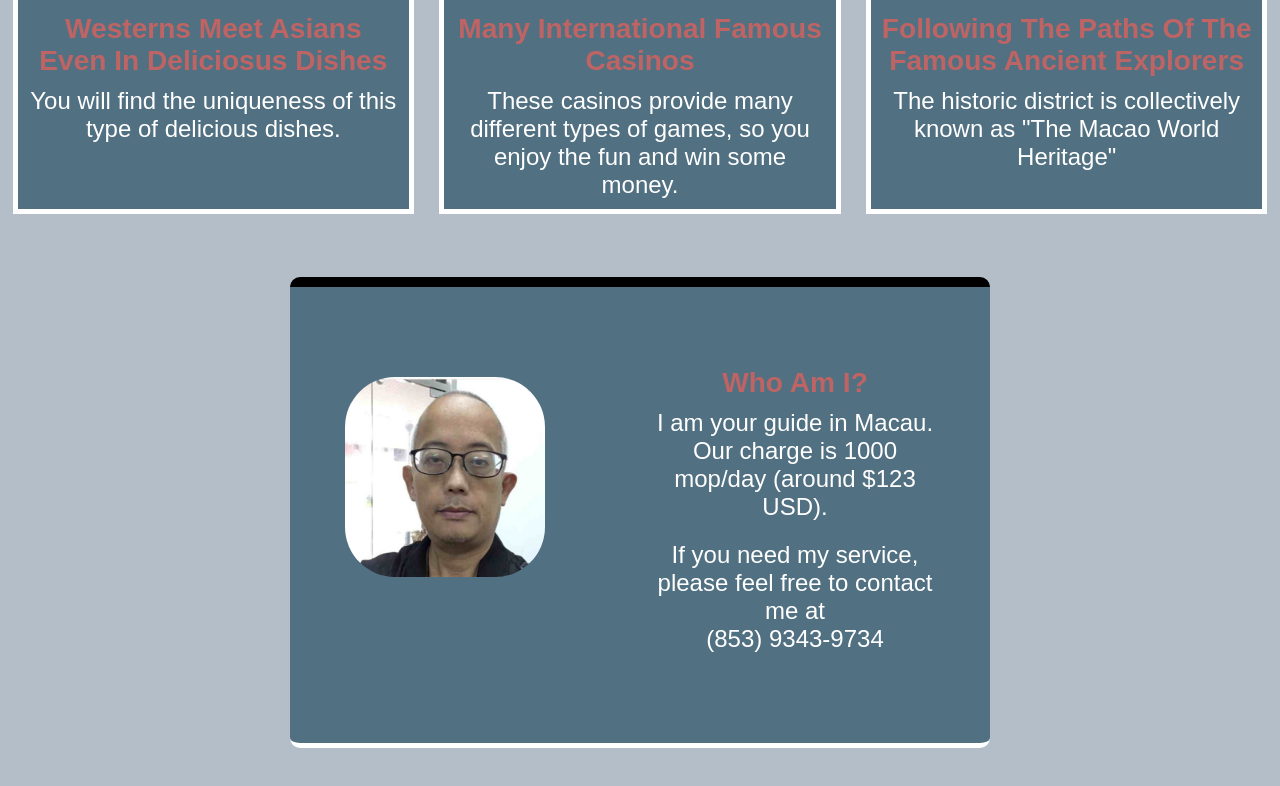
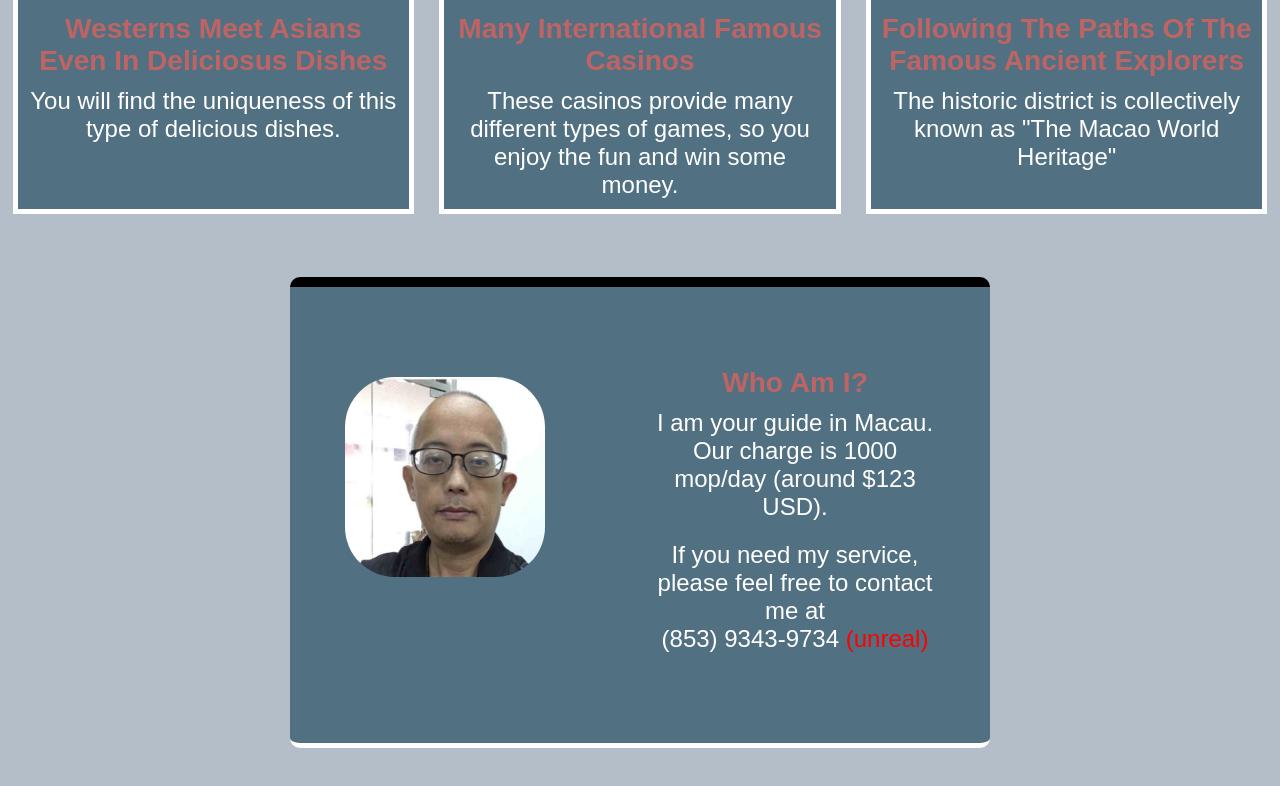
Before and after one commit to CarlosS9400/visitmacau, a plain HTML site: page index.html in a window 1280 px wide. Shown: the part 601-1387 px from the top of the page. Drawn offline with Linux system fonts and the light colour scheme; a web font is replaced by a local one.

Commit message:
Add files via upload

```diff
--- a/index.html
+++ b/index.html
@@ -39,7 +39,7 @@
         <div id="service">
             <h3>Who Am I?</h3>
             <p>I am your guide in Macau.  Our charge is 1000 mop/day (around $123 USD).</p>
-            <p>If you need my service, please feel free to contact me at <br>(853) 9343-9734</p>
+            <p>If you need my service, please feel free to contact me at <br>(853) 9343-9734 <span id="unreal">(unreal)</span></p>
         </div>
     </div>
 
```
